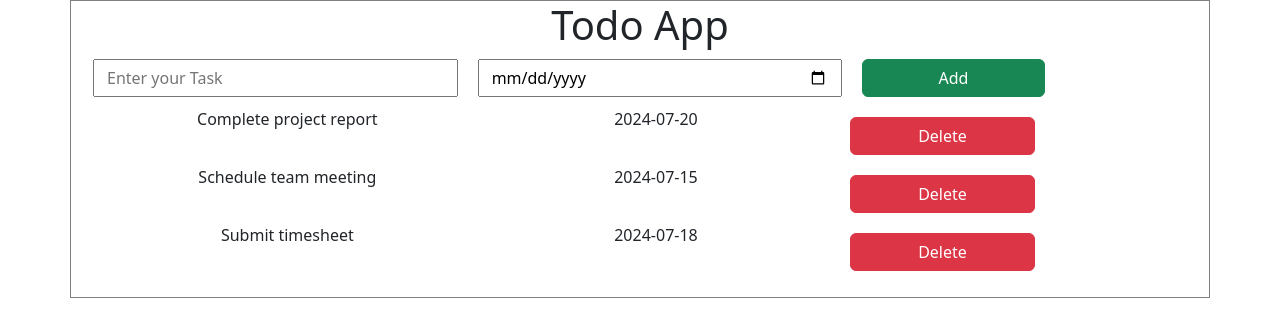
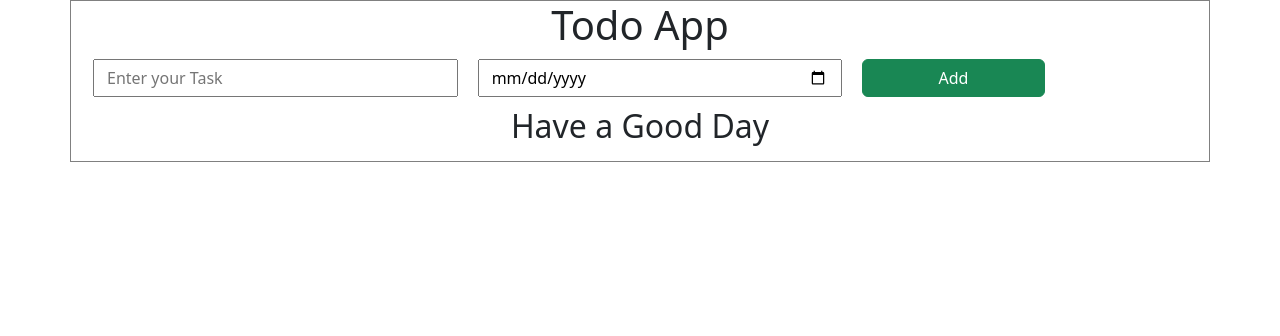
Before and after one commit to classyie/TODO-APP, a React (Create React App) app: page / in a window 1280 px wide. Shown: the top 336 px of the page. Built offline with nearby package versions, Linux system fonts and the light colour scheme.

Commit message:
Add list items dynamicly

```diff
--- a/src/App.js
+++ b/src/App.js
@@ -3,28 +3,22 @@ import './App.css';
 import Head from './Components/Head';
 import AddItem from './Components/AddItem';
 import DisplayItem from './Components/DisplayItem';
+import Welcome from './Components/Welcome';
+import { useState } from 'react';
 
 function App() {
-  const todoItems = [
-    {
-      Name: "Complete project report",
-      dueDate: "2024-07-20"
-    },
-    {
-      Name: "Schedule team meeting",
-      dueDate: "2024-07-15"
-    },
-    {
-      Name: "Submit timesheet",
-      dueDate: "2024-07-18"
-    }
-  ]
 
+  let [todoItems, setTodoItems] = useState([]);
+  let addItems = (newName, newDueDate) => {
+    let newItem = {Name: newName, DueDate: newDueDate}
+    setTodoItems([...todoItems, newItem]);
+  }
   return (
     <div className="container todoBox">
       <Head />
-      <AddItem />
-      <DisplayItem  todoItems={todoItems}/>
+      <AddItem  addItems={addItems}/>
+      {todoItems.length===0 &&  <Welcome />}
+      <DisplayItem todoItems={todoItems} />
     </div>
   );
 }
--- a/src/Components/AddItem.jsx
+++ b/src/Components/AddItem.jsx
@@ -1,10 +1,26 @@
+import { useState } from 'react';
 import styles from './AddItem.module.css';
-function AddItem(){
+function AddItem({addItems}){
+    let [inputvalue, setInputValue] = useState("");
+    let [dueDate, setDueDate] = useState("");
+    let handleInputValue = (event) => {
+        setInputValue(event.target.value);
+        console.log(event.target.value);
+    }
+    let handleDueDate = (event) => {
+        setDueDate(event.target.value);
+    }
+    const handleInput = (inputValue, dueDate) => {
+        console.log(`Task: ${inputvalue}, Due Date: ${dueDate}`);
+        addItems(inputValue, dueDate);
+        setInputValue("");
+        setDueDate("");
+    }
     return(
         <div className={`${styles.items} row`}>
-            <input type="text" placeholder="Enter your Task" className="col-4"/>
-            <input type="date" className="col-4"/>
-            <button className="col-2 btn btn-success">Add</button>
+            <input type="text" placeholder="Enter your Task" className="col-4" onChange={handleInputValue} value={inputvalue}/>
+            <input type="date" className="col-4" onChange={handleDueDate}  value={dueDate} />
+            <button className="col-2 btn btn-success" onClick={() => handleInput(inputvalue, dueDate)}>Add</button>
         </div>
     );
 }
--- a/src/Components/ItemPrint.module.css
+++ b/src/Components/ItemPrint.module.css
@@ -2,3 +2,7 @@
     margin: 10px;
     max-height: 40px;
 }
+
+p{
+    padding-top: 20px;
+}
--- /dev/null
+++ b/src/Components/Welcome.jsx
@@ -0,0 +1,6 @@
+function Welcome() {
+    return (
+        <h2>Have a Good Day</h2>
+    )
+}
+export default Welcome;
```
